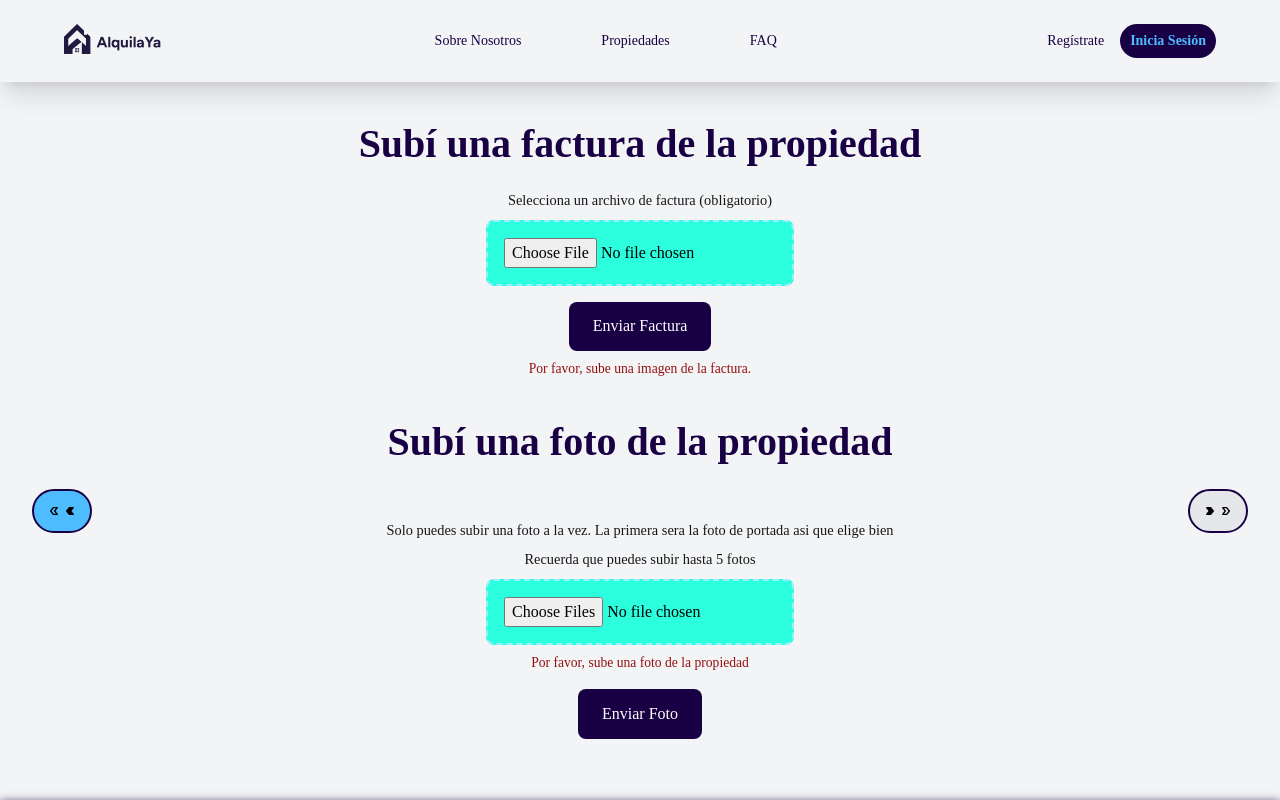
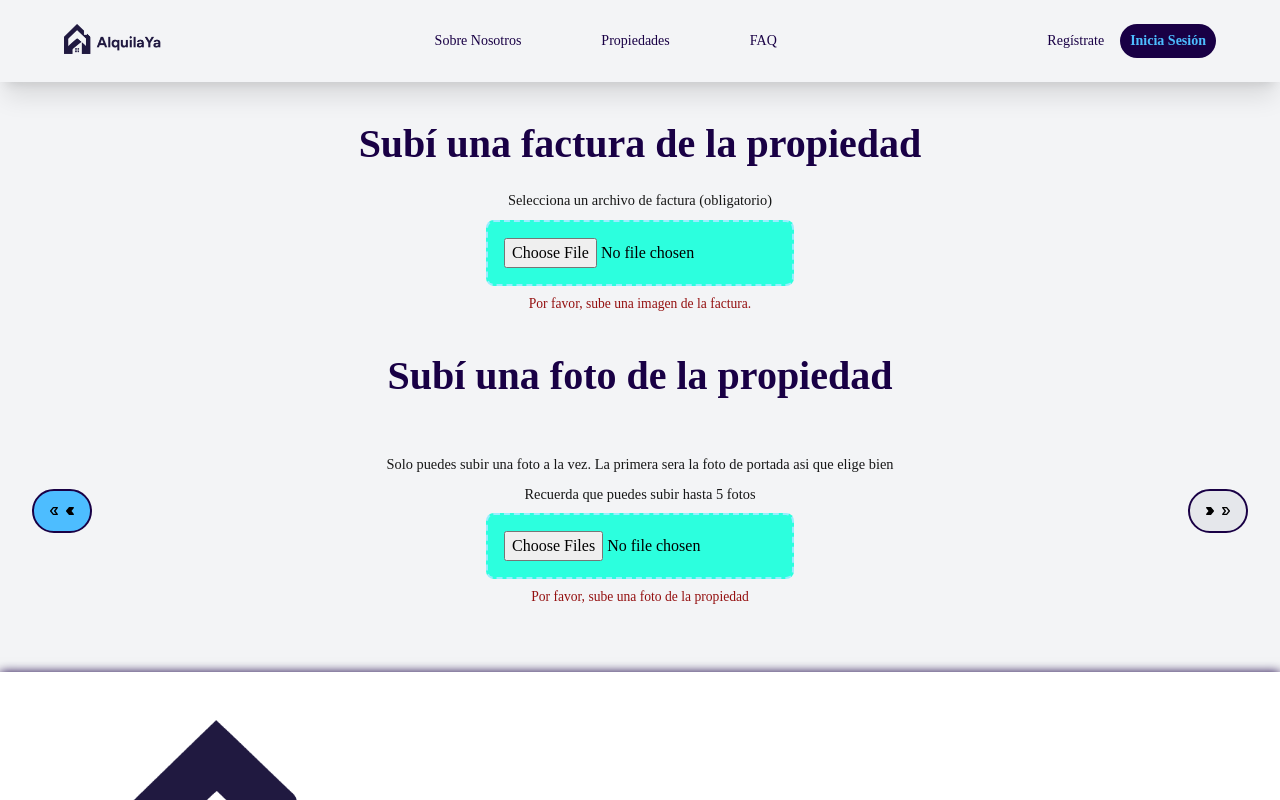
Before and after one commit to Gastygas/AlquilaYa-Front, a Next.js app in the folder alquilaya/: page /sube-tu-propiedad/paso-5 in a window 1280 px wide. Shown: the top 800 px of the page. Built offline with nearby package versions, Linux system fonts and the light colour scheme.

Commit message:
vista de imagenes previa en sube tu propiedad

```diff
--- a/alquilaya/package.json
+++ b/alquilaya/package.json
@@ -11,6 +11,8 @@
   "dependencies": {
     "@googlemaps/js-api-loader": "^1.16.8",
     "@react-google-maps/api": "^2.20.3",
+    "js-cookie": "^3.0.5",
+    "jwt-decode": "^4.0.0",
     "mercadopago": "^2.0.15",
     "next": "14.2.15",
     "react": "^18",
--- a/alquilaya/src/Components/Sube-tu-propiedad/Step-5.tsx
+++ b/alquilaya/src/Components/Sube-tu-propiedad/Step-5.tsx
@@ -9,8 +9,10 @@ import { getPropertyById} from "@/services/dataUserService";
 const Step5: React.FC = () => {
     const searchParams = useSearchParams();
     const [selectedImages, setSelectedImages] = useState<File[]>([]);
-    const [selectedBill, setSelectedBill] = useState<FileList | null>();
+    const [selectedBill, setSelectedBill] = useState<File[]>([]);
     const [userId, setUserId] = useState<string | null>(null);
+    const [billUpdated, setBillUpdated] = useState<string | undefined>(undefined)
+    const [imagesUploaded, setImagesUploaded] = useState<string[]>([])
     const maxImages = 5;
     const maxSize = 2 * 1024 * 1024;
     const router = useRouter();
@@ -22,7 +24,15 @@ const Step5: React.FC = () => {
           const parsedData = JSON.parse(storedData);
           setUserId(parsedData.user.id);
         }
-      }, []);
+        if (selectedBill.length > 0) {
+            handleUploadBillImage(propertyId);
+            setSelectedBill([])
+        }
+        if(selectedImages.length > 0){
+            handleUploadPropertyImages(propertyId)
+            setSelectedImages([])
+        }
+      }, [selectedBill, propertyId,selectedImages]);
 
      const valid = async(propId:string | null,userId:string| null) => {
         const property = await getPropertyById(propId)
@@ -46,18 +56,21 @@ const Step5: React.FC = () => {
         setSelectedImages(validFiles);
     };
 
-    const handleBillChange = (event: React.ChangeEvent<HTMLInputElement>) => {
-        setSelectedBill(event.target.files);
+    const handleBillChange = (event: React.ChangeEvent<HTMLInputElement>,propertyId:string | null) => {
+        const files = Array.from(event.target.files || []);
+        const validFiles = files.filter(file => file.size <= maxSize);
+
+        if (validFiles.length > maxImages) {
+            alert(`Solo puedes subir un máximo de 1 imágenes.`);
+            return;
+        }
+        setSelectedBill(validFiles);
     };
 
     const handleUploadBillImage = async (id: string | null) => {
-        if (!selectedBill || !id) {
-            alert("No se ha seleccionado una imagen o falta el ID de la propiedad.");
-            return;
-        }
 
             const formData = new FormData();
-        Array.from(selectedBill).forEach(image => formData.append("file", image));
+            selectedBill.forEach(image => formData.append("file", image));
 
             try {
                 const response = await fetch(`${process.env.NEXT_PUBLIC_BACK_URL}/files/bill/${id}`, {
@@ -66,6 +79,7 @@ const Step5: React.FC = () => {
             });
             const res = await response.json();
             if (res.success) {
+                setBillUpdated(res.property.bill)
                 alert("Tu factura se subió correctamente!");
             } else {
                 alert("Error al cargar las imágenes.");
@@ -76,9 +90,10 @@ const Step5: React.FC = () => {
     };
 
     const handleUploadPropertyImages = async (id: string | null) => {
+        await Promise.all(
+            selectedImages.map(async(image) =>{
                 const formData = new FormData();
-        Array.from(selectedImages).forEach(image => formData.append("file", image));
-
+                formData.append("file", image)
                 try {
                     const response = await fetch(`${process.env.NEXT_PUBLIC_BACK_URL}/files/property/${id}`, {
                         method: "POST",
@@ -86,13 +101,16 @@ const Step5: React.FC = () => {
                     });
                     const res = await response.json();
                     if (res.success) {
-                alert("Imagen subida correctamente");
+                        setImagesUploaded(res.property.photos)
+                        alert(`Imagen ${res.property.photos.length} subida correctamente`);
                     } else {
                         alert("Error al cargar las imágenes.");
                     }
                 } catch (error) {
-            alert("Error en la solicitud:");
+                    alert("Error en la solicitud");
                 }
+            })
+        )
     };
 
     const backPage = () => {
@@ -112,17 +130,10 @@ const Step5: React.FC = () => {
                 <input
                     type="file"
                     name="invoiceFile"
-                    onChange={handleBillChange}
+                    onChange={(e) => handleBillChange(e,propertyId)}
                     className={styles.fileInput}
                 />
-                <button
-                    className={styles.button}
-                    disabled={!selectedBill}
-                    onClick={() => handleUploadBillImage(propertyId)}
-                >
-                    Enviar Factura
-                </button>
-                {selectedBill === undefined && <p className={styles.instructions}>Por favor, sube una imagen de la factura.</p>}
+                {billUpdated === undefined ? (<p className={styles.instructions}>Por favor, sube una imagen de la factura.</p>) : ( <div className={styles.divImagesUploaded}><a target="blank" href={billUpdated}> <img className={styles.imagesUploaded} src={billUpdated} alt="url" /></a> </div> )}
             </div>
 
             <h2 className={styles.heading}>Subí una foto de la propiedad</h2>
@@ -136,21 +147,15 @@ const Step5: React.FC = () => {
                     onChange={handleImageChange}
                     className={styles.fileInput}
                 />
-                 {selectedImages.length > 0 ? (
-                    <p className={styles.previewCount}>{selectedImages.length} imágenes seleccionadas</p>
+                 {imagesUploaded.length > 0 ? (
+                    <div>
+                        <div className={styles.divImagesUploaded} >{imagesUploaded.map((image) =><a target="blank" href={image}> <img className={styles.imagesUploaded} src={image} alt="url" /></a>)}</div>
+                    </div>
                 ) : (<p className={styles.instructions}>Por favor, sube una foto de la propiedad</p>)}
-
-                <button
-                    className={styles.button}
-                    onClick={() => handleUploadPropertyImages(propertyId)}
-                >
-                    Enviar Foto
-                </button>
-
             </div>
 
             <div className={styles.nextStep}>
-                <ButtonCyan onClick={() => handleBackHome()} isDisabled={selectedImages.length === 0} />
+                <ButtonCyan onClick={() => handleBackHome()} isDisabled={imagesUploaded.length === 0 || billUpdated === undefined} />
             </div>
             <div className={styles.backStep}>
                 <ButtonCyanBack onClick={backPage} />
--- a/alquilaya/src/Components/Sube-tu-propiedad/Steps.module.css
+++ b/alquilaya/src/Components/Sube-tu-propiedad/Steps.module.css
@@ -83,8 +83,27 @@
     margin-top: 0.5rem;
   }
 
-  .previewCount {
-    margin-top: 1rem;
-    font-size: 0.9rem;
-    color: #171717;
+  .imagesUploaded{
+    transition: 0.4s;
+    margin-top: 15px;
+    width: 200px;
+    height: 200px;
+    margin-left: 15px;
+    margin-right: 15px;
   }
+  .imagesUploaded:hover{
+    transition: 0.4s;
+    width: 220px;
+    height: 220px;;
+  }
+
+  .divImagesUploaded{
+    transition: 0.4s;
+    margin-top: 10px;
+    margin-left: auto;
+    margin-right: auto;
+    width: 90%;
+    display: flex;
+    flex-direction: row;
+    justify-content: space-around;
+  }
```
Also changed, not shown: 1 other file (tests, documents, lock files or other folders). Lines whose indentation alone changed are shown as unchanged.
